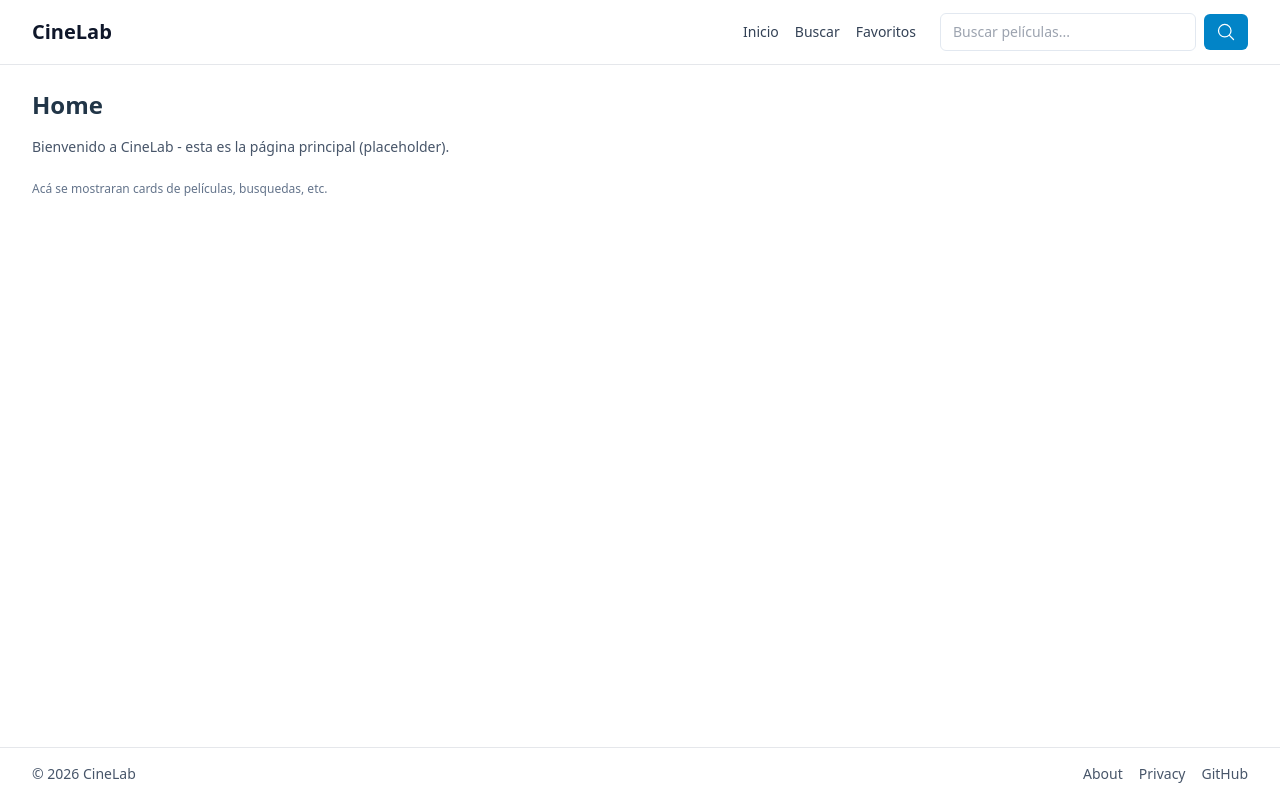
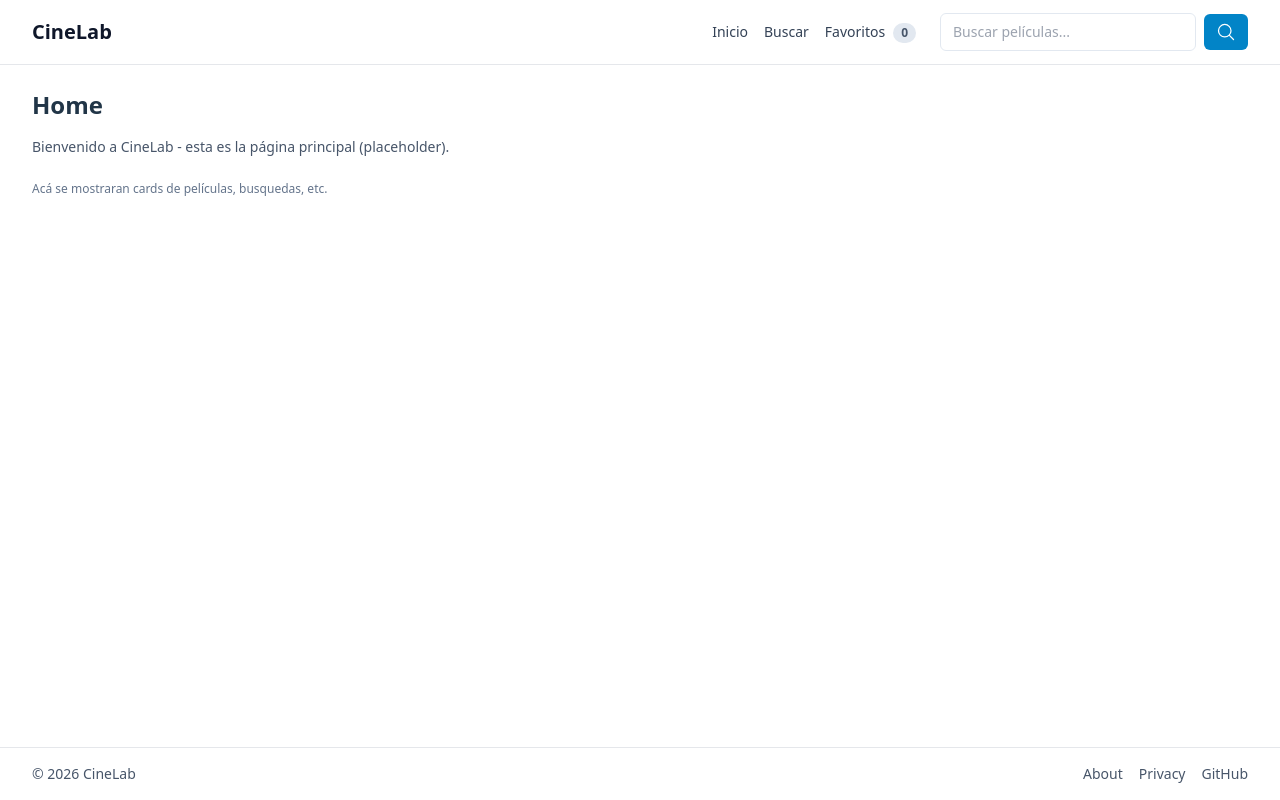
Before and after one commit to ezefernandezyf/cinelab-react, a React (Vite) app: page /home in a window 1280 px wide. Built offline with nearby package versions, Linux system fonts and the light colour scheme; no server answers.

Commit message:
feat(favorites): implement FavoritesContext and update components to use it (#17)

```diff
--- a/src/App.tsx
+++ b/src/App.tsx
@@ -1,4 +1,5 @@
 import { AppRouter } from "../AppRouter";
+
 
 function App(): React.JSX.Element {
   return (
--- a/src/components/Header/Header.tsx
+++ b/src/components/Header/Header.tsx
@@ -1,10 +1,14 @@
 import { useState } from 'react';
 import { Bars3Icon, XMarkIcon, MagnifyingGlassIcon } from '@heroicons/react/24/outline';
 import { Link, NavLink } from 'react-router-dom';
+import { useFavoritesContext } from '../../hooks/useFavoritesContext';
 
 export default function Header(): React.JSX.Element {
   const [query, setQuery] = useState('');
   const [open, setOpen] = useState(false);
+
+  const favCtx = useFavoritesContext();
+  const favCount = favCtx.favorites?.length ?? 0;
 
   function onSubmit(e: React.SubmitEvent<HTMLFormElement>) {
     e.preventDefault();
@@ -31,20 +35,33 @@ export default function Header(): React.JSX.Element {
               <NavLink
                 to="/home"
                 className="text-sm font-medium text-slate-700 dark:text-slate-200 hover:text-sky-600 focus:outline-none focus:ring-2 focus:ring-sky-500 rounded"
+                aria-label="home"
               >
                 Inicio
               </NavLink>
               <NavLink
                 to="/search"
                 className="text-sm font-medium text-slate-700 dark:text-slate-200 hover:text-sky-600 focus:outline-none focus:ring-2 focus:ring-sky-500 rounded"
+                aria-label="search"
               >
                 Buscar
               </NavLink>
               <NavLink
                 to="/favorites"
                 className="text-sm font-medium text-slate-700 dark:text-slate-200 hover:text-sky-600 focus:outline-none focus:ring-2 focus:ring-sky-500 rounded"
+                aria-label="favorites"
               >
                 Favoritos
+                <span
+                  aria-hidden={favCount === 0}
+                  className={`ml-2 inline-flex items-center justify-center px-2 py-0.5 text-xs font-semibold rounded-full ${
+                    favCount > 0
+                      ? 'bg-amber-300 text-slate-900'
+                      : 'bg-slate-200 text-slate-600 dark:bg-slate-700 dark:text-slate-300'
+                  }`}
+                >
+                  {favCount}
+                </span>
               </NavLink>
             </nav>
 
--- a/src/components/MovieList/MovieList.tsx
+++ b/src/components/MovieList/MovieList.tsx
@@ -1,6 +1,6 @@
 import MovieCard from '../MovieCard/MovieCard';
 import type { PagedResponse, MovieSummary } from '../../models/movie.model';
-import  useFavorites  from '../../hooks/useFavorites';
+import { useFavoritesContext } from '../../hooks/useFavoritesContext';
 
 type Props = {
   movies?: MovieSummary[];
@@ -11,7 +11,7 @@ type Props = {
 };
 
 export const MovieList = ({ data, loading, error, onPageChange, movies }: Props) => {
-  const { isFavorite, toggleFavorite } = useFavorites();
+  const { isFavorite, toggleFavorite } = useFavoritesContext();
   const page = data?.page ?? 1;
   const totalPages = data?.total_pages ?? 1;
   const totalResults = data?.total_results ?? 0;
--- /dev/null
+++ b/src/context/FavoritesContext.tsx
@@ -0,0 +1,16 @@
+import useFavorites from '../hooks/useFavorites';
+import { createContext, type ReactNode } from 'react';
+
+type FavoritesContextType = ReturnType<typeof useFavorites> | null;
+
+export const FavoritesContext = createContext<FavoritesContextType>(null);
+
+interface FavoritesProviderProps {
+  children: ReactNode;
+}
+
+export const FavoritesProvider = ({ children }: FavoritesProviderProps) => {
+  const favApi = useFavorites();
+
+  return <FavoritesContext.Provider value={favApi}>{children}</FavoritesContext.Provider>;
+};
--- /dev/null
+++ b/src/hooks/useFavoritesContext.ts
@@ -0,0 +1,11 @@
+import { useContext } from 'react';
+import { FavoritesContext } from '../context/FavoritesContext';
+import useFavorites from './useFavorites';
+
+export function useFavoritesContext() {
+  const ctx = useContext(FavoritesContext);
+  if (ctx) {
+    return ctx;
+  }
+  return useFavorites();
+}
--- a/src/main.tsx
+++ b/src/main.tsx
@@ -3,11 +3,14 @@ import { createRoot } from 'react-dom/client';
 import App from './App';
 import './index.css';
 import { initAxios } from './services';
+import { FavoritesProvider } from './context/FavoritesContext';
 
 initAxios();
 
 createRoot(document.getElementById('root')!).render(
   <React.StrictMode>
-    <App />
+    <FavoritesProvider>
+      <App />
+    </FavoritesProvider>
   </React.StrictMode>
 );
--- a/src/pages/FavoritesPage/FavoritesPage.tsx
+++ b/src/pages/FavoritesPage/FavoritesPage.tsx
@@ -1,14 +1,14 @@
 import { useCallback, useMemo } from 'react';
 import MovieCard from '../../components/MovieCard/MovieCard';
-import useFavorites from '../../hooks/useFavorites';
 import useFavoriteMovies from '../../hooks/useFavoriteMovies';
 import ToastContainer from '../../components/Toast/Toast';
 import useToast from '../../hooks/useToast';
 import { Link } from 'react-router-dom';
 import type { MovieSummary } from '../../models/movie.model';
+import { useFavoritesContext } from '../../hooks/useFavoritesContext';
 
 export default function FavoritesPage() {
-  const { favorites, isFavorite, toggleFavorite } = useFavorites();
+  const { favorites, isFavorite, toggleFavorite } = useFavoritesContext();
   const { movies, loading, error } = useFavoriteMovies(favorites);
   const { toasts, addToast, removeToast } = useToast();
 
```
Also changed, not shown: 1 other file (tests, documents, lock files or other folders).
